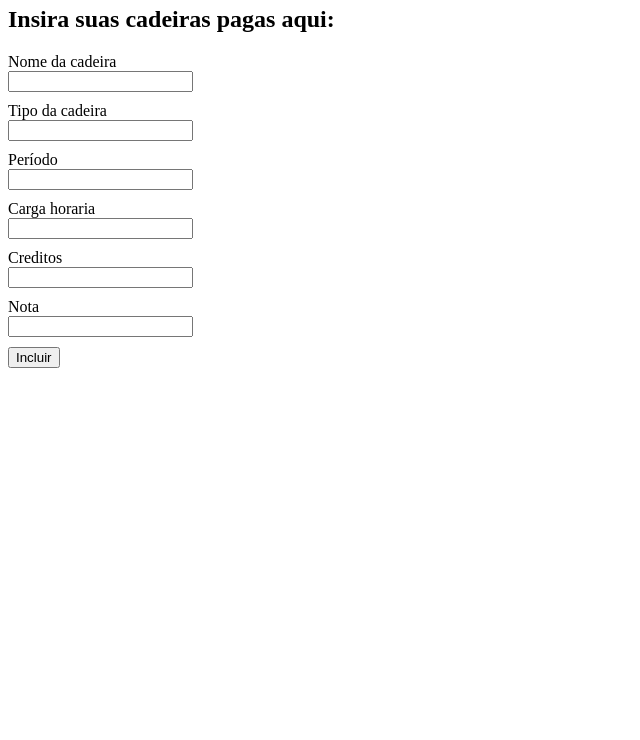
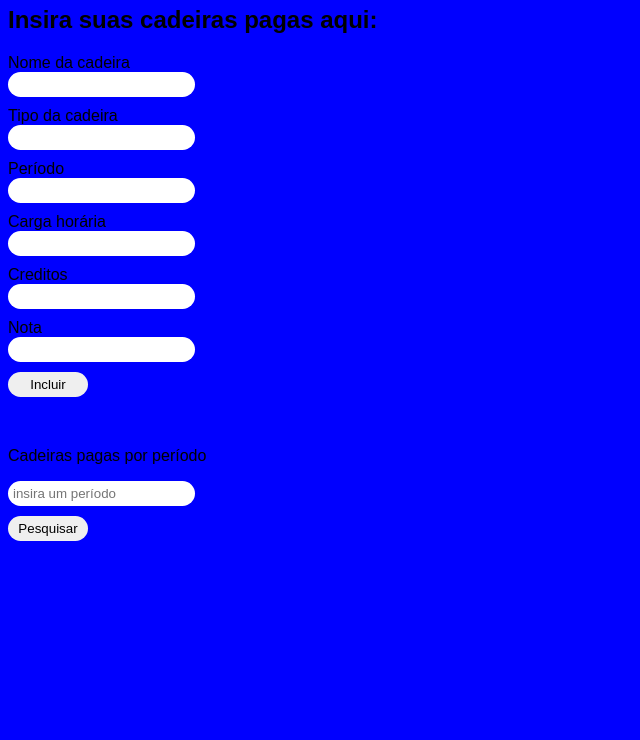
Before and after one commit to carolvalenca/grade_curricular, a website: page src/formteste.html in a window 1280 px wide. Shown: the part 60-800 px from the top of the page, without its empty margins (0-640 px from the left). Drawn offline with Linux system fonts and the light colour scheme.

Commit message:
brincando com o html

```diff
--- a/src/formteste.html
+++ b/src/formteste.html
@@ -1,21 +1,58 @@
-<h1>GRADE CURRICULAR</h1>
+<!-- DEIXAR ESSE ARQUIVO HTML DECENTE -->
+<!-- SEPARAR O CÓDIGO CSS EM ARQUIVOS -->
 
-<h2>Insira suas cadeiras pagas aqui:</h2>
+<body>
+        <h1>GRADE CURRICULAR</h1>
 
-<form action="/pagas" method="POST">
-    Nome da cadeira <input type="text" name="nome">
-    Tipo da cadeira <input type="text" name="tipo">
-    Período <input type="number" name="periodo">
-    Carga horaria <input type="number" name="cargaHoraria">
-    Creditos <input type="number" name="creditos">
-    Nota <input type="text" name="nota">
+        <h2>Insira suas cadeiras pagas aqui:</h2>
 
-    <button formaction="http://localhost:3003/pagas">Incluir</button>
-</form>
+        <form method="POST">
+            Nome da cadeira <input type="text" name="nome" required>
+            Tipo da cadeira <input type="text" name="tipo" required>
+            Período <input type="number" name="periodo" required>
+            Carga horária <input type="number" name="cargaHoraria" required>
+            Creditos <input type="number" name="creditos" required>
+            Nota <input type="text" name="nota" required>
+
+            <button type="submit" formaction="http://localhost:3003/pagas">Incluir</button>
+        </form><br>
+
+
+        <form method="GET">
+            <p>Cadeiras pagas por período</p>
+            <input type="number" name="periodo" placeholder="insira um período">
+
+            <button type="submit" formaction="http://localhost:3003/pagas/periodo">Pesquisar</button>
+        </form>
+</body>
+
 
 <style>
     input {
         display: block;
         margin-bottom: 10px;
+        border: none;
+        border-radius: 25px;
+        outline: none;
+        padding: 5px;
+    }
+
+    button {
+        border: none;
+        border-radius: 25px;
+        outline: none;
+        padding: 5px;
+        width: 80px;
+    }
+
+    button:hover {
+        background-color: rebeccapurple;
+        color: white;
+        box-shadow: 0 12px 16px 0 rgba(0,0,0,0.24), 0 17px 50px 0 rgba(0,0,0,0.19);
+    }
+
+    body {
+        background-color: blue;
+        font-family: sans-serif;
     }
 </style>
```
Also changed, not shown: src/rotas.js (+10 -3 lines).
